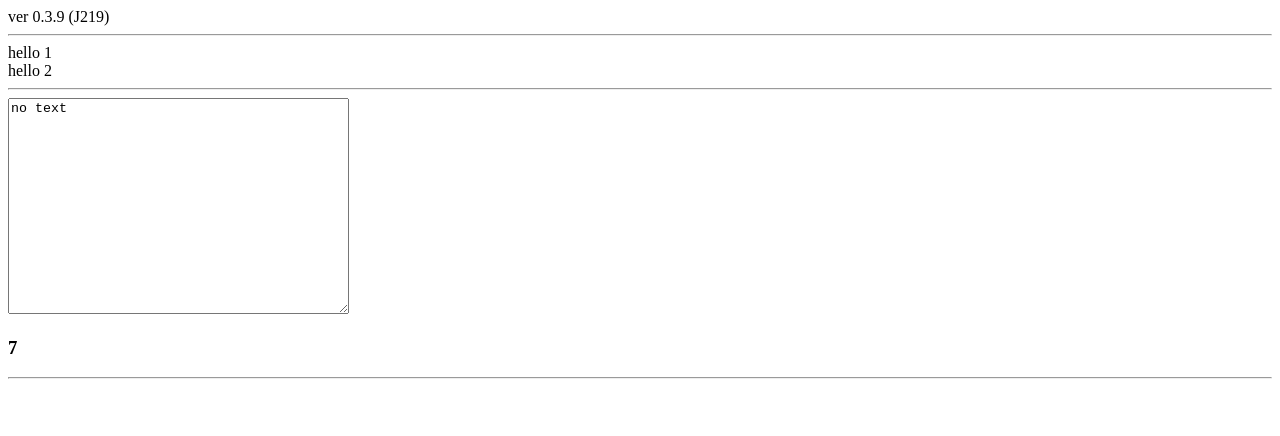
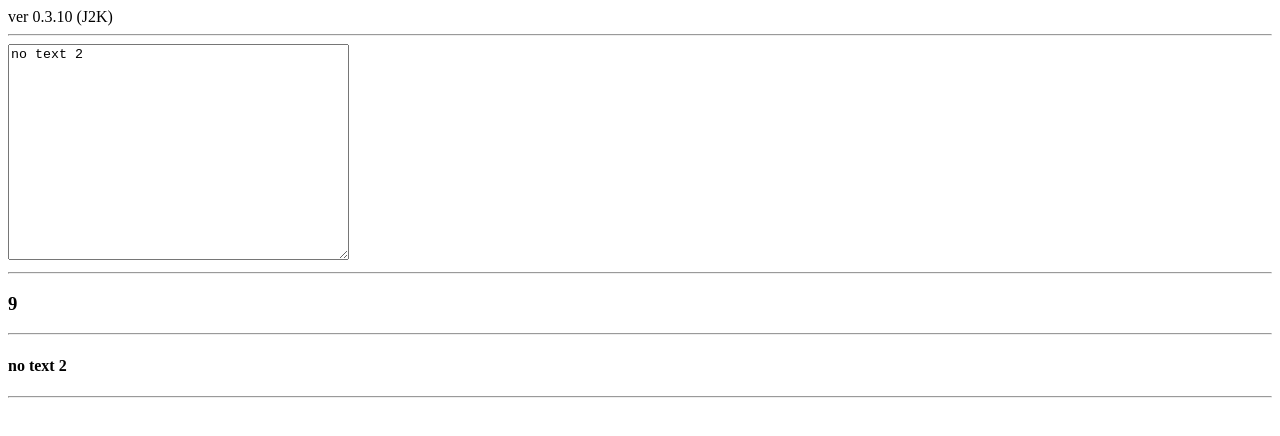
Before and after one commit to MaixEqu/reactts0, a React (Create React App) app: page / in a window 1280 px wide. Shown: the top 436 px of the page. Built offline with nearby package versions, Linux system fonts and the light colour scheme; no server answers.

Commit message:
some part works ok, ver 0.3.10 (J2K)

```diff
--- a/src/index.tsx
+++ b/src/index.tsx
@@ -1,7 +1,7 @@
 import React, { Component } from 'react';
 import ReactDOM from 'react-dom';
 
-const sVersion = "ver 0.3.9 (J219)";
+const sVersion = "ver 0.3.10 (J2K)";
 
 class Main extends Component {
   render() {
@@ -11,9 +11,6 @@ class Main extends Component {
         <header className="App-header">
           {sVerInfo}
         </header>
-        <hr />
-        <div id="hello1">hello 1</div>
-        <div id="hello2">hello 2</div>
         <hr />
         <div id="textarea1"></div>
         <hr />
@@ -32,7 +29,6 @@ interface IState {
 class Hello extends Component<IProps, IState> {
   constructor(props: IProps, states: IState) {
     super(props, states);
-    //states.text = "sdfdsf"
   }
   //onClick(e: React.MouseEvent<HTMLInputElement>): void {
   onClick() {
@@ -84,21 +80,19 @@ interface IStateTA {
 class TextAreaCounter extends Component<IPropsTA, IStateTA> {
   constructor(props: IPropsTA) {
     super(props)
-    const sText = this.props.text || "no text"
-    this.state = {text: sText,}
-    const sFPath = location.href + '/data/1.txt'
-    console.log("path: " + sFPath);
-    this.sGetTxt_2(sFPath) //, this._callBack)
+    const sText = this.props.text || "no text 2"
+    this.state = {text: sText}
+    const sFPath = location.href + '/data/2.txt'
+    console.log("file full path: " + sFPath);
+    this.sGetTxtFile(sFPath) //, this._callBack)
     this._onChange = this._onChange.bind(this);
-    //this._callBack = this._callBack.bind(this);
-    //this.state = {}
   }
 
-  sGetTxt_2 = async (path: string): Promise<void> => {
+  sGetTxtFile = async (path: string): Promise<void> => {
     try {
       const response = await fetch(path);
       const text = await response.text();
-      console.log("cb2:\n" + text);
+      //console.log("cb2:\n" + text);
       this.setState({text});
       //this.state = {text: text,}
     } catch(error) {
@@ -107,14 +101,8 @@ class TextAreaCounter extends Component<IPropsTA, IStateTA> {
   }
 
   _onChange(ev: React.ChangeEvent<HTMLTextAreaElement>) {
-    //console.log(ev.target.value);
-    //console.log("5 " + ev);
-    //this.setState({'text': ev.target.value});
+    this.setState({'text': ev.target.value});
   };
-
-  _callBack(sData: string) {
-    //this.setState({'text': sData});
-  }
 
   render() {
     //const sText = this.props.text || 'no state'
@@ -122,15 +110,14 @@ class TextAreaCounter extends Component<IPropsTA, IStateTA> {
     return (
       <div id="textareacounter">
         <textarea defaultValue={sText} rows={14} cols={40} onChange={this._onChange} />
+        <hr />
         <h3>{sText.length}</h3>
+        <hr />
+        <h4>{sText}</h4>
       </div>
     );
   }
 }
 
-// const Hello1 = <Hello path = "1.txt" text = "one text..." />
-
 ReactDOM.render(<Main />, document.getElementById('app'));
-// ReactDOM.render(Hello1, document.getElementById('hello1'));
-// ReactDOM.render(<Hello path = "2.txt" />, document.getElementById('hello2'));
 ReactDOM.render(<TextAreaCounter />, document.getElementById('textarea1'));
```
Also changed, not shown: 1 other file (tests, documents, lock files or other folders).
